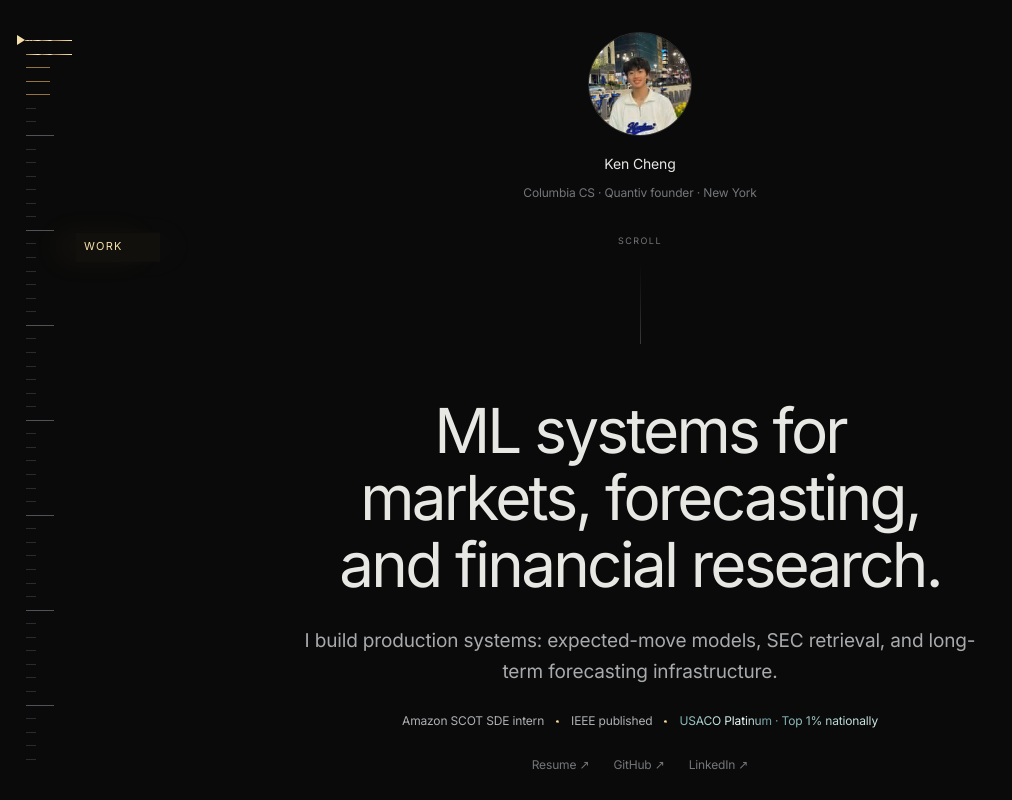
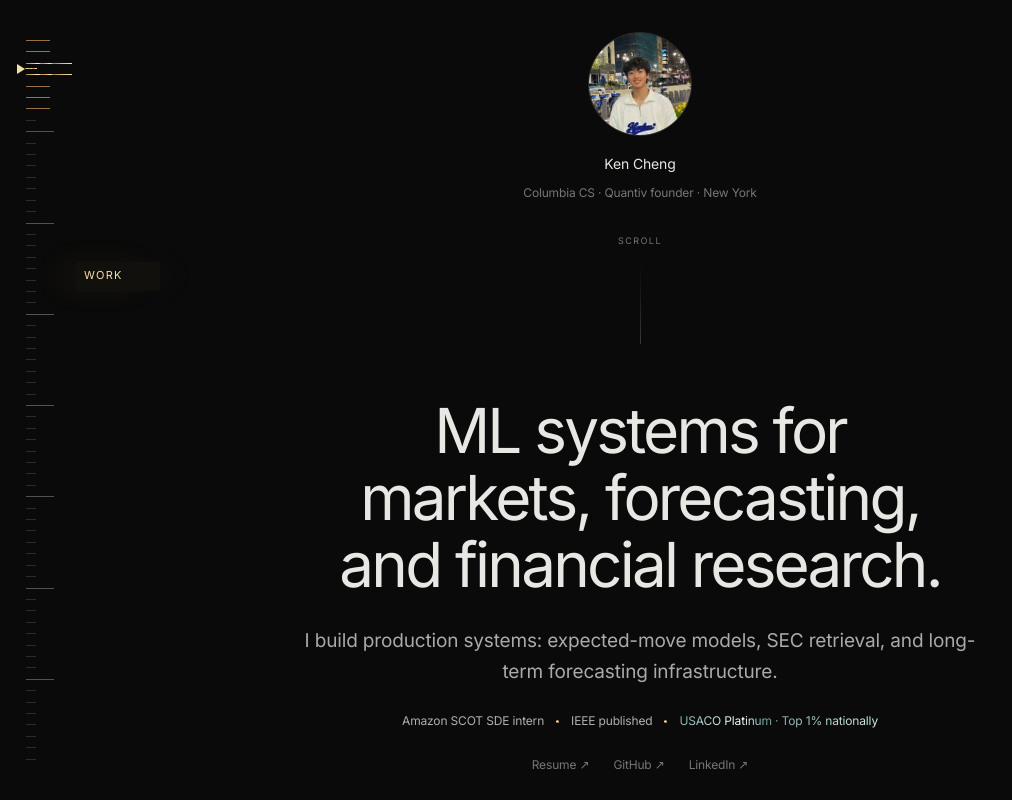
Before and after one commit to kenchengkc/personal-website, a Next.js app: page / in a window 1280 px wide. Shown: the top 800 px of the page, without its empty margins (0-1012 px from the left). Built offline with nearby package versions, Linux system fonts and the light colour scheme.

Commit message:
Map sidebar marker through section milestones

```diff
--- a/components/motion/ScrollExperience.tsx
+++ b/components/motion/ScrollExperience.tsx
@@ -2,13 +2,99 @@
 
 import { useEffect, useMemo, useState } from "react";
 
+type MilestoneLevel = "major" | "subsection";
+
 type Milestone = {
   label: string;
   progress: number;
+  displayProgress: number;
+  level: MilestoneLevel;
 };
 
+const TRACK_START = 0.04;
+const TRACK_END = 0.96;
+const MIN_LABEL_GAP = 0.045;
+
+function spaceMilestones(
+  milestones: Omit<Milestone, "displayProgress">[],
+): Milestone[] {
+  if (milestones.length === 0) return [];
+
+  const display = milestones.map((milestone) =>
+    Math.min(
+      TRACK_END,
+      Math.max(
+        TRACK_START,
+        TRACK_START + milestone.progress * (TRACK_END - TRACK_START),
+      ),
+    ),
+  );
+
+  for (let index = 1; index < display.length; index += 1) {
+    display[index] = Math.max(
+      display[index],
+      display[index - 1] + MIN_LABEL_GAP,
+    );
+  }
+
+  if (display[display.length - 1] > TRACK_END) {
+    display[display.length - 1] = TRACK_END;
+
+    for (let index = display.length - 2; index >= 0; index -= 1) {
+      display[index] = Math.min(
+        display[index],
+        display[index + 1] - MIN_LABEL_GAP,
+      );
+    }
+  }
+
+  if (display[0] < TRACK_START) {
+    const offset = TRACK_START - display[0];
+    for (let index = 0; index < display.length; index += 1) {
+      display[index] += offset;
+    }
+  }
+
+  return milestones.map((milestone, index) => ({
+    ...milestone,
+    displayProgress: display[index],
+  }));
+}
+
+function mapProgressToRail(progress: number, milestones: Milestone[]) {
+  if (milestones.length === 0) {
+    return TRACK_START + progress * (TRACK_END - TRACK_START);
+  }
+
+  if (progress <= milestones[0].progress) {
+    return milestones[0].displayProgress;
+  }
+
+  const last = milestones[milestones.length - 1];
+  if (progress >= last.progress) {
+    return last.displayProgress;
+  }
+
+  for (let index = 0; index < milestones.length - 1; index += 1) {
+    const current = milestones[index];
+    const next = milestones[index + 1];
+
+    if (progress < current.progress || progress > next.progress) continue;
+
+    const span = Math.max(0.0001, next.progress - current.progress);
+    const localProgress = (progress - current.progress) / span;
+
+    return (
+      current.displayProgress +
+      (next.displayProgress - current.displayProgress) * localProgress
+    );
+  }
+
+  return TRACK_START + progress * (TRACK_END - TRACK_START);
+}
+
 export function ScrollExperience() {
-  const ticks = useMemo(() => Array.from({ length: 54 }), []);
+  const ticks = useMemo(() => Array.from({ length: 64 }), []);
   const [progress, setProgress] = useState(0);
   const [activeLabel, setActiveLabel] = useState("INTRO");
   const [milestones, setMilestones] = useState<Milestone[]>([]);
@@ -27,7 +113,8 @@ export function ScrollExperience() {
     let animationFrame = 0;
 
     const measureMilestones = () => {
-      const scrollable = document.documentElement.scrollHeight - window.innerHeight;
+      const scrollable =
+        document.documentElement.scrollHeight - window.innerHeight;
 
       if (scrollable <= 0) {
         setMilestones([]);
@@ -35,7 +122,8 @@ export function ScrollExperience() {
       }
 
       const viewportAnchor = window.innerHeight * 0.43;
-      const nextMilestones = sectionNodes.map((section) => {
+      const measured = sectionNodes
+        .map((section) => {
           const targetScroll = section.offsetTop - viewportAnchor;
           const sectionProgress = Math.min(
             1,
@@ -45,16 +133,22 @@ export function ScrollExperience() {
           return {
             label: section.dataset.scrollLabel ?? "SECTION",
             progress: sectionProgress,
+            level:
+              section.dataset.scrollLevel === "subsection"
+                ? ("subsection" as const)
+                : ("major" as const),
           };
-      });
+        })
+        .sort((a, b) => a.progress - b.progress);
 
-      setMilestones(nextMilestones);
+      setMilestones(spaceMilestones(measured));
     };
 
     const updateScrollState = () => {
       animationFrame = 0;
 
-      const scrollable = document.documentElement.scrollHeight - window.innerHeight;
+      const scrollable =
+        document.documentElement.scrollHeight - window.innerHeight;
       const nextProgress = scrollable > 0 ? window.scrollY / scrollable : 0;
       const clampedProgress = Math.min(1, Math.max(0, nextProgress));
       setProgress(clampedProgress);
@@ -137,8 +231,9 @@ export function ScrollExperience() {
     target?.scrollIntoView({ behavior: "smooth", block: "start" });
   };
 
-  const markerTop = progress * 100;
-  const activeTick = progress * (ticks.length - 1);
+  const markerProgress = mapProgressToRail(progress, milestones);
+  const markerTop = markerProgress * 100;
+  const activeTick = markerProgress * (ticks.length - 1);
 
   return (
     <nav className="scroll-ruler" aria-label="Page sections">
@@ -146,13 +241,13 @@ export function ScrollExperience() {
         {ticks.map((_, index) => {
           const distance = Math.abs(index - activeTick);
           const near = distance <= 4;
-          const core = distance <= 1.25;
+          const core = distance <= 1.35;
 
           return (
             <span
               className={[
                 "ruler-tick",
-                index % 7 === 0 ? "ruler-tick-long" : "",
+                index % 8 === 0 ? "ruler-tick-long" : "",
                 near ? "ruler-tick-near" : "",
                 core ? "ruler-tick-core" : "",
               ]
@@ -176,12 +271,14 @@ export function ScrollExperience() {
         {milestones.map((milestone) => (
           <button
             type="button"
-            className={
-              milestone.label === activeLabel
-                ? "ruler-milestone is-active"
-                : "ruler-milestone"
-            }
-            style={{ top: `${4 + milestone.progress * 92}%` }}
+            className={[
+              "ruler-milestone",
+              milestone.level === "subsection" ? "is-subsection" : "is-major",
+              milestone.label === activeLabel ? "is-active" : "",
+            ]
+              .filter(Boolean)
+              .join(" ")}
+            style={{ top: `${milestone.displayProgress * 100}%` }}
             onClick={() => goToSection(milestone.label)}
             key={milestone.label}
           >
```
Lines whose indentation alone changed are shown as unchanged.
